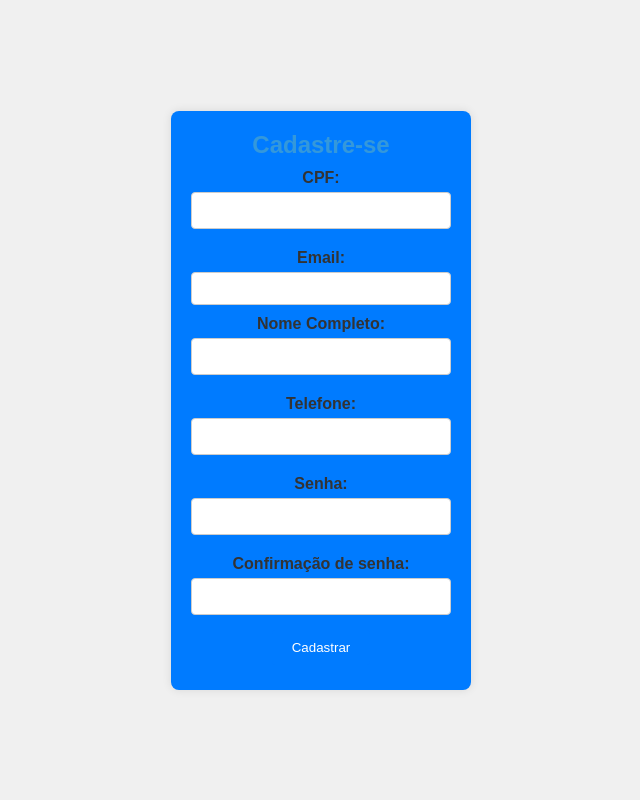
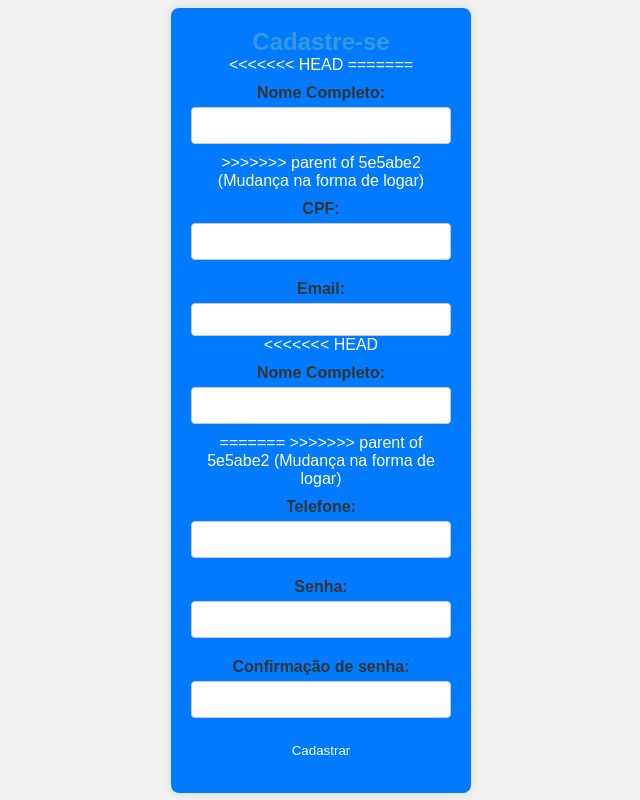
Before and after one commit to julianapvh/sylendar, a Django app: template agendamentos/templates/agendamentos/register.html in a window 1280 px wide. Shown: the whole page, without its empty margins (319-959 px from the left). Run offline with Django 4.2, Linux system fonts and the light colour scheme; the template is opened without the code that fills it: values that come from a table or form of the project are taken from there, others are empty; parts of the project's set-up code (start-up, migrations or seed data) failed here and were passed over.

Commit message:
Revert "Mudança na forma de logar"
This reverts commit 5e5abe29e75eedd47eeda926c01ae5fc27bfabfc.

```diff
--- a/agendamentos/templates/agendamentos/cliente.html
+++ b/agendamentos/templates/agendamentos/cliente.html
@@ -1,4 +1,5 @@
 {% load static %}
+
 <!DOCTYPE html>
 <html>
 
@@ -12,11 +13,15 @@
         <div class="cliente-form">
 
             <h1>Agendamentos</h1>
+<<<<<<< HEAD
             {% if user.is_authenticated %}
             <p>Logado: {{ user.nome_completo }}</p>
         {% else %}
             <p>Logado: Convidado</p>
         {% endif %}
+=======
+            <p>Logado: {{ request.session.username }}</p>
+>>>>>>> parent of 5e5abe2 (Mudança na forma de logar)
             <a class="btn_separado" href={% url 'meus_agendamentos' %}><button class="btn_separado">Meus Agendamentos</button></a>
             <a class="btn_separado" href={% url 'agendar_equipamento' %}><button class="btn_separado">Agendar Equipamento</button></a>
             <a class="btn_separado" href={% url 'cancelar_agendamentos' %}><button class="btn_separado">Cancelar Agendamento</button></a>
--- a/agendamentos/templates/agendamentos/register.html
+++ b/agendamentos/templates/agendamentos/register.html
@@ -12,6 +12,14 @@
             <h2>Cadastre-se</h2>
             <form method="post">
                 {% csrf_token %}
+<<<<<<< HEAD
+=======
+
+                <div>
+                    <label for="id_nome_completo">Nome Completo:</label>
+                    {{ form.nome_completo }}
+                </div>
+>>>>>>> parent of 5e5abe2 (Mudança na forma de logar)
                 <div>
                     <label for="id_username">CPF:</label>
                     {{ form.username }}
@@ -20,10 +28,14 @@
                     <label for="id_email">Email:</label>
                     {{ form.email }}
                 </div>
+<<<<<<< HEAD
                 <div>
                     <label for="id_nome_completo">Nome Completo:</label>
                     {{ form.nome_completo }}
                 </div>
+=======
+
+>>>>>>> parent of 5e5abe2 (Mudança na forma de logar)
                 <div>
                     <label for="id_telefone">Telefone:</label>
                     {{ form.telefone }}
--- a/tcc_django/urls.py
+++ b/tcc_django/urls.py
@@ -45,5 +45,4 @@ urlpatterns = [
 
 
 
-
 ]
```
Also changed, not shown: agendamentos/views.py (+29 -7 lines).
